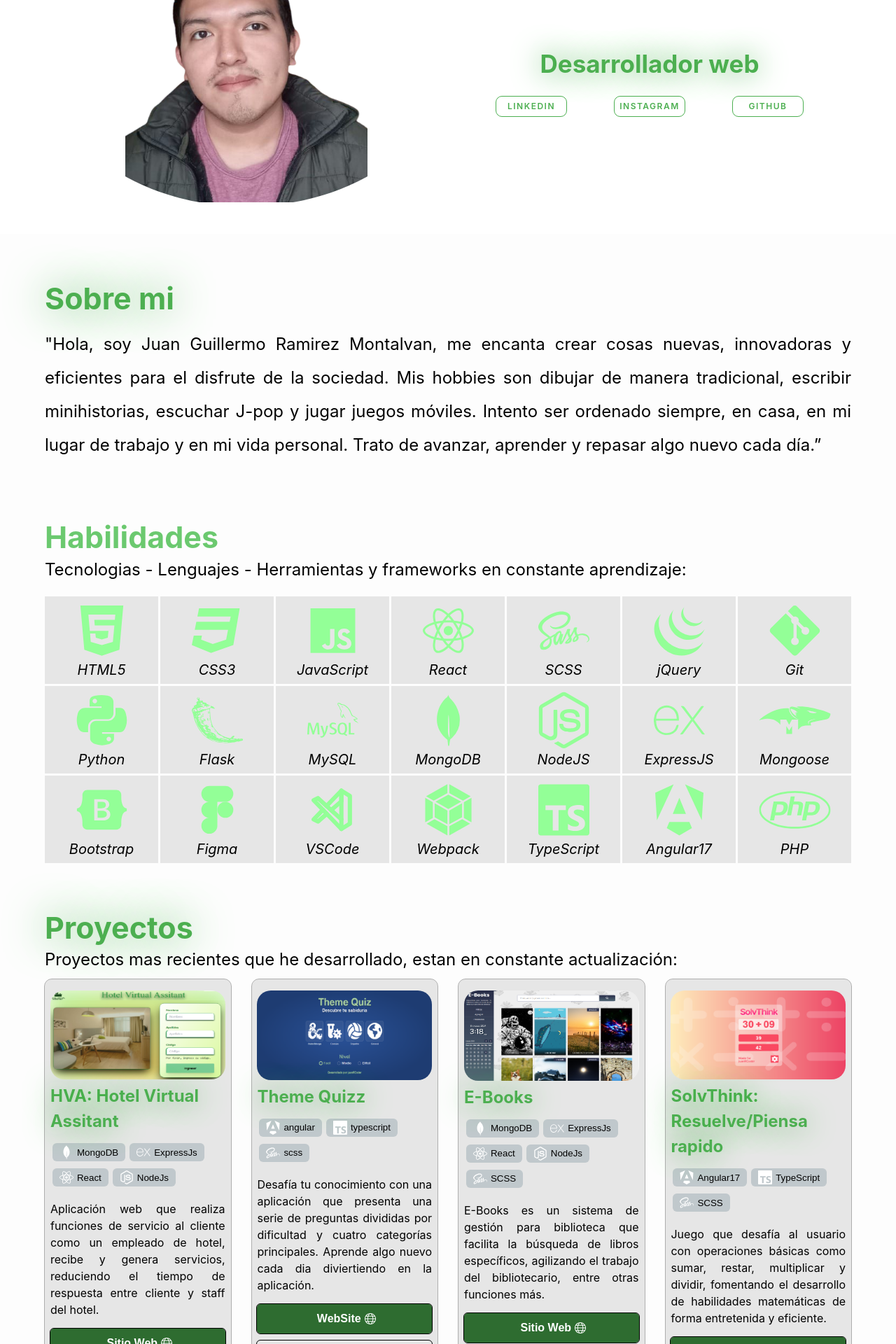
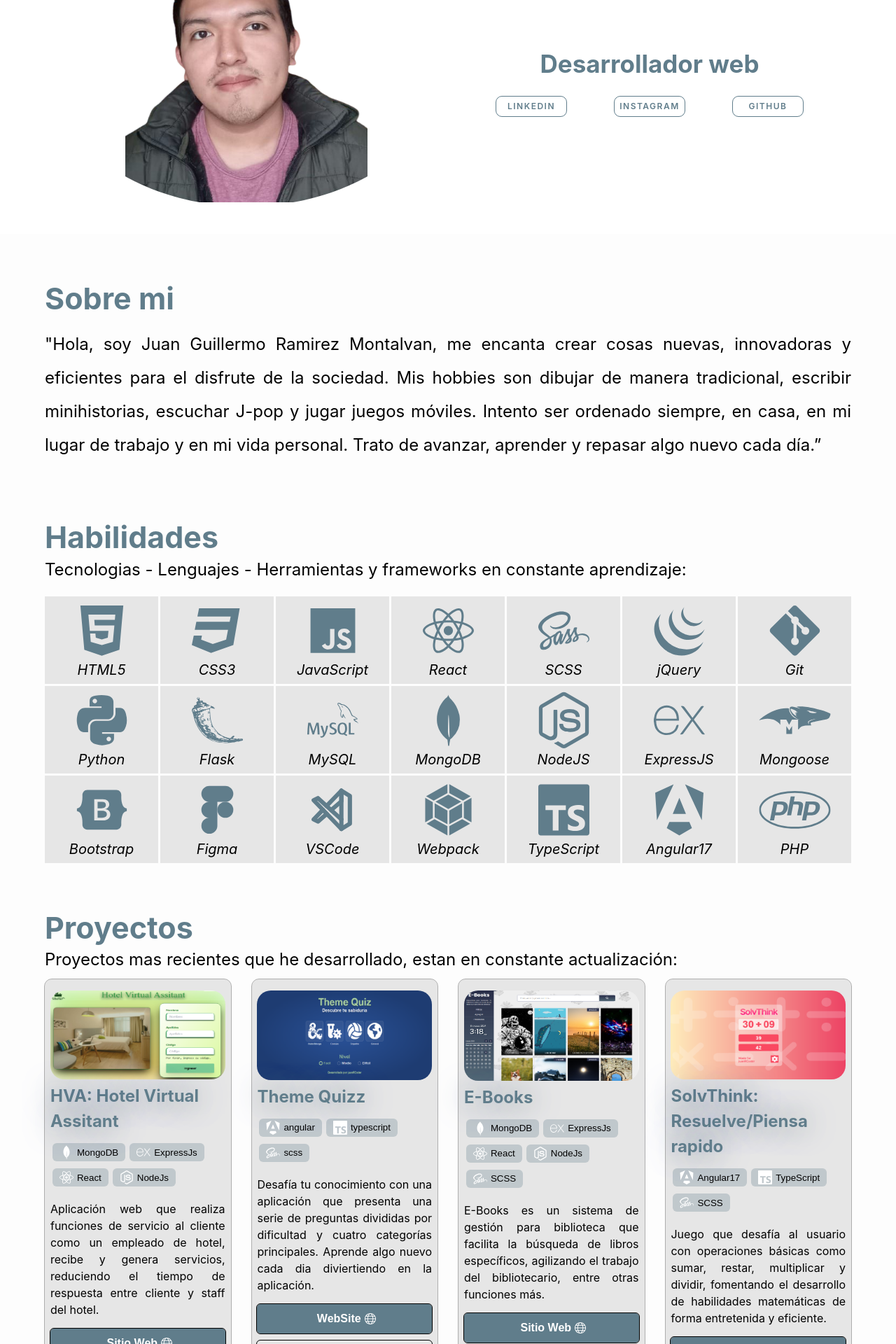
Before and after one commit to juanRCoder/updating-portfolio, a React (Vite) app: page / in a window 1280 px wide. Shown: the part 200-2120 px from the top of the page at 70% size. Built offline with nearby package versions, Linux system fonts and the light colour scheme.

Commit message:
fix: change styles

```diff
--- a/src/components/Contactame.tsx
+++ b/src/components/Contactame.tsx
@@ -14,11 +14,6 @@ function Contactame() {
         Encuéntrame en:
       </p>
       <div className="boxContact">
-        <a href="https://wa.me/51956402456">
-          <FaWhatsapp className="iconContact" />
-          <p>WhatsApp</p>
-        </a>
-
         <a href="mailto:guillecarck@gmail.com">
           <CgMail className="iconContact" />
           <p>Gmail</p>
--- a/src/styles/certificaciones.scss
+++ b/src/styles/certificaciones.scss
@@ -8,8 +8,7 @@
   padding: 50px 0;
 
   > h1 {
-    color: #4CAF50;
-    text-shadow: 0 0 60px #4CAF50;
+    color: #607D8B;
     font-size: 43px;
     text-align: left;
     margin: 0;
@@ -79,7 +78,7 @@
             display: flex;
             align-items: center;
             justify-content: center;
-            background-color: #2e6c30;
+            background-color: #607D8B;
             padding: 12px 20px;
             border-radius: 10px;
             border: 1px solid #fff;
@@ -99,7 +98,7 @@
 
             &:hover {
               transform: scale(1.1);
-              box-shadow: 0 0 20px #2e6c30;
+              box-shadow: 0 0 20px #607D8B;
             }
           }
         }
--- a/src/styles/contactame.scss
+++ b/src/styles/contactame.scss
@@ -8,8 +8,7 @@
   padding: 50px 0;
 
   > h1 {
-    color: #4CAF50;
-    text-shadow: 0 0 60px #4CAF50;
+    color: #607D8B;
     font-size: 43px;
     text-align: left;
     margin: 0;
@@ -43,23 +42,23 @@
     flex-wrap: wrap;
 
     > a {
-      color: #4CAF50;
+      color: #607D8B;
       text-align: center;
       font-size: x-large;
       margin: 20px;
 
       &:hover {
         transform: scale(1.1);
-        text-shadow: 0 0 60px #4CAF50;
+        text-shadow: 0 0 60px #607D8B;
       }
 
       .iconContact {
         font-size: 80px;
-        color: #4CAF50;
+        color: #607D8B;
 
 
         &:hover {
-          filter: drop-shadow(0px 0px 30px #4CAF50);
+          filter: drop-shadow(0px 0px 30px #607D8B);
         }
       }
       > p {
--- a/src/styles/habilidades.scss
+++ b/src/styles/habilidades.scss
@@ -8,7 +8,7 @@
   max-width: 1365px;
 
   > h1 {
-    color: #6bc96f;
+    color: #607D8B;
     font-size: 43px;
     text-align: left;
     margin: 0;
@@ -78,7 +78,7 @@
           .icon {
             height: 100%;
             width: 50%;
-            color: #93ff97;
+            color: #607D8B;
           }
         }
       }
--- a/src/styles/inicio.scss
+++ b/src/styles/inicio.scss
@@ -41,8 +41,7 @@ section {
       > h3 {
         margin: 0;
         font-size: 50px;
-        color: #4CAF50;
-        text-shadow: 0 0 40px #4CAF50;
+        color: #607D8B;
       }
 
       .contact {
@@ -60,12 +59,12 @@ section {
           letter-spacing: 1.5px;
           text-transform: uppercase;
           font-size: 15px;
-          outline: 1px solid #4CAF50;
+          outline: 1px solid #607D8B;
           transition-duration: 0.5s;
           transition-timing-function: ease;
 
           > a {
-            color: #4CAF50;
+            color: #607D8B;
             text-decoration: none;
             display: block;
             width: 100%;
@@ -78,8 +77,8 @@ section {
           &:hover {
             letter-spacing: 3px;
             color: #fff;
-            background-color: #4CAF50;
-            text-shadow: 0 0 40px #4CAF50;
+            background-color: #607D8B;
+
           }
         }
       }
@@ -103,8 +102,7 @@ section {
       padding: 10px 5% 10px 5%;
       margin: 0;
       font-size: 43px;
-      color: #4CAF50;
-      text-shadow: 0 0 60px #4CAF50;
+      color: #607D8B;
 
       @media (max-width: 1024px) {
         font-size: 35px;
--- a/src/styles/proyectos.scss
+++ b/src/styles/proyectos.scss
@@ -8,8 +8,7 @@
   margin: auto;
 
   > h1 {
-    color: #4CAF50;
-    text-shadow: 0 0 60px #4CAF50;
+    color: #607D8B;
     font-size: 43px;
     text-align: left;
     margin: 0;
@@ -69,8 +68,8 @@
 
       .boxProjectInfo {
         > h1 {
-          color: #4CAF50;
-          text-shadow: 0 0 40px #4CAF50;
+          color: #607D8B;
+          text-shadow: 0 0 40px #607D8B;
           margin: 0 auto 8px;
         }
 
@@ -144,11 +143,11 @@
           }
 
           .web {
-            background-color: #2e6c30;
+            background-color: #607D8B;
 
             &:hover {
               letter-spacing: 2px;
-              background-color: #2f8b32;
+              background-color: #607D8B;
             }
           }
         }
```
